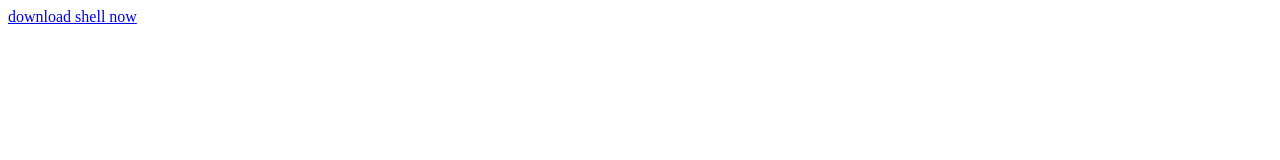
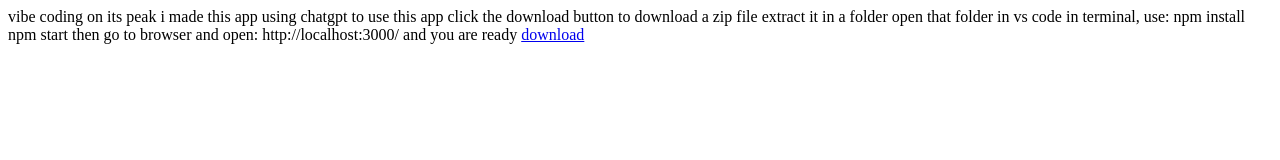
Before and after one commit to MOISTByte/MOISTByte.github.io, a plain HTML site: page index.html in a window 1280 px wide. Drawn offline with Linux system fonts and the light colour scheme.

Commit message:
Update index.html

```diff
--- a/index.html
+++ b/index.html
@@ -3,9 +3,20 @@
 <head>
     <meta charset="UTF-8">
     <meta name="viewport" content="width=device-width, initial-scale=1.0">
-    <title>shell</title>
+    <title>message</title>
 </head>
 <body>
-    <a href="/shell.py">download shell now</a>
+    vibe coding on its peak
+    i made this app using chatgpt
+    to use this app click the download button to download a zip file
+    extract it in a folder
+    open that folder in vs code
+    in terminal, use:
+    npm install
+    npm start
+    then go to browser and open:
+    http://localhost:3000/
+    and you are ready
+    <a href="/lan-secure-comm-github.zip">download</a>
 </body>
 </html>
```
